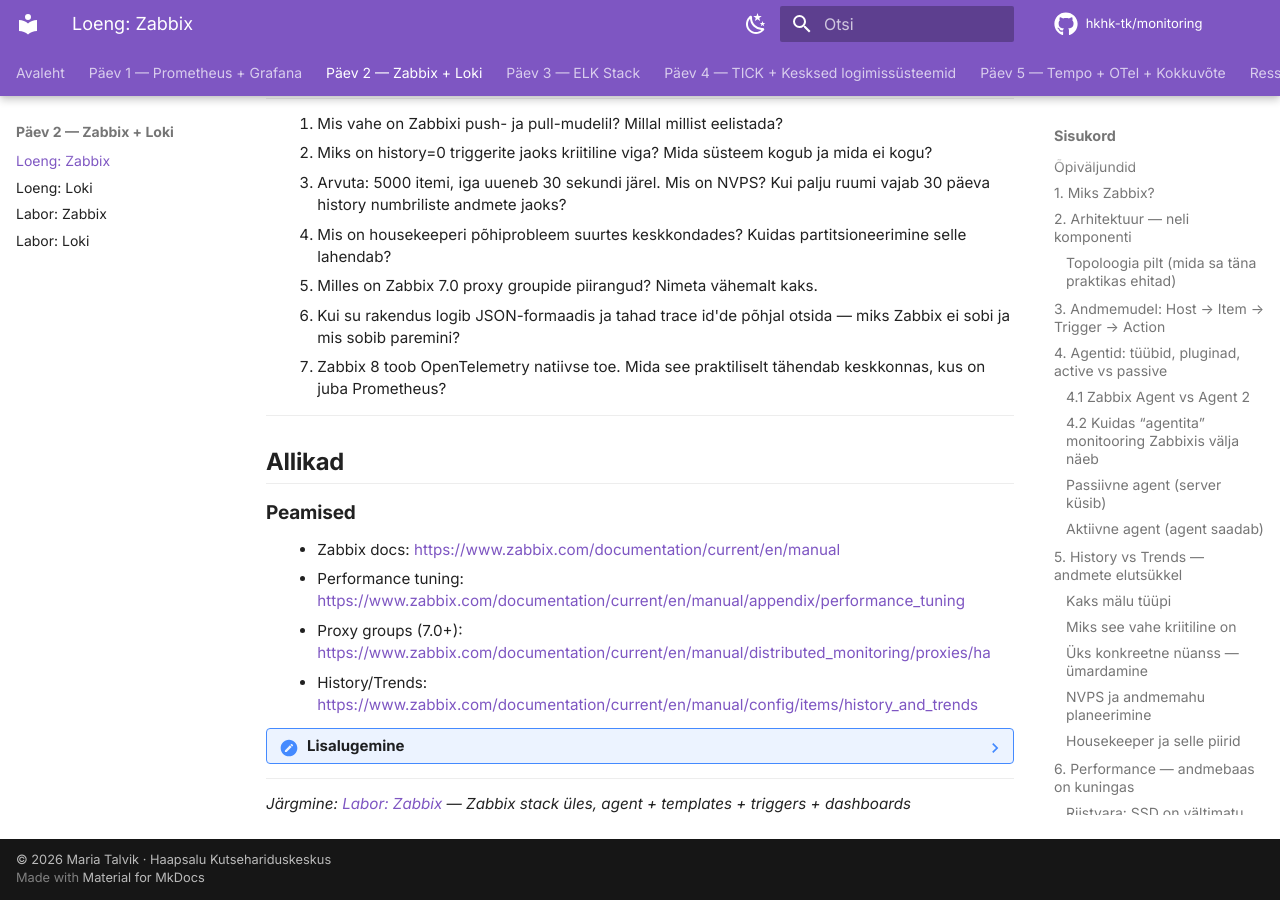
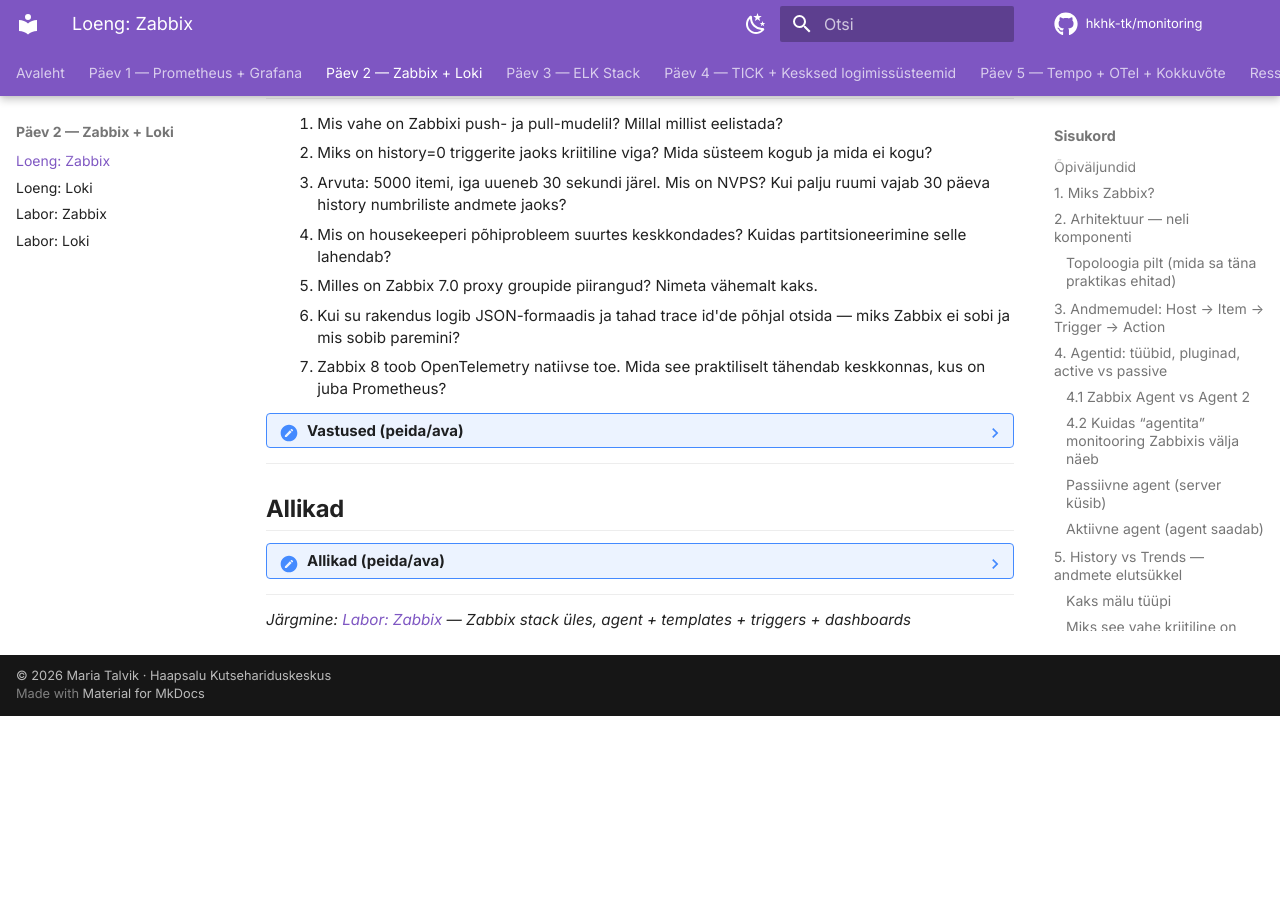
Before and after one commit to hkhk-tk/monitoring, an MkDocs documentation site: the page built from docs/materials/lectures/paev2-loeng.md, in a window 1280 px wide and 900 px high, scrolled down 11344 px. Built offline with MkDocs 1.6.1 and Material for MkDocs 9.7.7, drawn with Linux system fonts in a browser that asks for light colours; comment, search, counter and statistics services are not loaded; after the commit the page ends 12060 px from its top, so only the background shows below that; some of the changed lines change nothing that is shown.

Commit message:
docs(zabbix): hide self-check answers and sources in collapsibles
Add collapsible answer key for Enesekontrolli küsimused and wrap Sources into a single collapsible block to keep the page cleaner.

```diff
--- a/docs/materials/lectures/paev2-loeng.md
+++ b/docs/materials/lectures/paev2-loeng.md
@@ -447,18 +447,37 @@
 6. Kui su rakendus logib JSON-formaadis ja tahad trace id'de põhjal otsida — miks Zabbix ei sobi ja mis sobib paremini?
 7. Zabbix 8 toob OpenTelemetry natiivse toe. Mida see praktiliselt tähendab keskkonnas, kus on juba Prometheus?
 
+??? note "Vastused (peida/ava)"
+    1) **Push vs pull**: Zabbixis on mõlemad mustrid olemas — passiivne agent (server küsib) ja aktiivne agent (agent saadab). Valik sõltub võrgu/tulemüüri reaalsusest ja skaleerimisest (palju hoste → aktiivne/proksid).
+
+    2) **`History=0`**: triggeri funktsioonid töötavad History peal. Kui History puudub, võib süsteem küll “koguda”, aga **ei hinda triggereid** nii, nagu ootad.
+
+    3) **NVPS**: \(5000/30 \approx 166{,}7\).
+       **Maht 30 päeva** (numbrid, ~90 baiti/punkt):
+       \(166{,}7 \times 3600 \times 24 \times 30 \times 90 \approx 39\ \text{GB}\) (+ indeksid/overhead).
+
+    4) **Housekeeper** kustutab rida‑realt (kallis). Partitsioneerimine laseb vanad andmed eemaldada partitsiooni kaupa (kiire, ei koorma).
+
+    5) **Proxy group piirangud**: SNMP trapid, agentiversioonid (aktiivses režiimis 7.0+), tulemüür (agent peab jõudma *kõigi* proksideni), skriptide sünkroon, VMware päringukoormus.
+
+    6) **Trace‑ID / logiotsing**: Zabbix pole logi‑otsingu tööriist. Sobivamad on Loki (logid) ja Tempo/Jaeger (traces) + OTel.
+
+    7) **OTel tugi**: lihtsustab standardset instrumentatsiooni ja korrelatsiooni modernses stackis; Prometheus jääb metrics‑kihis tugevaks, Zabbix püüab osa observability mustreid enda maailma tuua.
+
 ---
 
 ## Allikad
 
-### Peamised
+??? note "Allikad (peida/ava)"
+    **Peamised:**
 
-- Zabbix docs: <https://www.zabbix.com/documentation/current/en/manual>
-- Performance tuning: <https://www.zabbix.com/documentation/current/en/manual/appendix/performance_tuning>
-- Proxy groups (7.0+): <https://www.zabbix.com/documentation/current/en/manual/distributed_monitoring/proxies/ha>
-- History/Trends: <https://www.zabbix.com/documentation/current/en/manual/config/items/history_and_trends>
+    - Zabbix docs: <https://www.zabbix.com/documentation/current/en/manual>
+    - Performance tuning: <https://www.zabbix.com/documentation/current/en/manual/appendix/performance_tuning>
+    - Proxy groups (7.0+): <https://www.zabbix.com/documentation/current/en/manual/distributed_monitoring/proxies/ha>
+    - History/Trends: <https://www.zabbix.com/documentation/current/en/manual/config/items/history_and_trends>
 
-??? note "Lisalugemine"
+    **Lisalugemine:**
+
     - Roadmap: <https://www.zabbix.com/roadmap>
     - “What’s new in Zabbix 8.0”: <https://www.zabbix.com/documentation/8.0/en/manual/whatsnew>
     - Zabbix blog: <https://blog.zabbix.com/>
```
